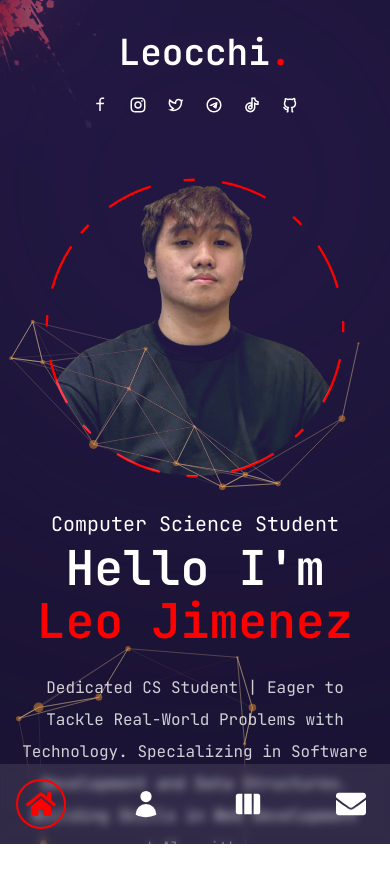
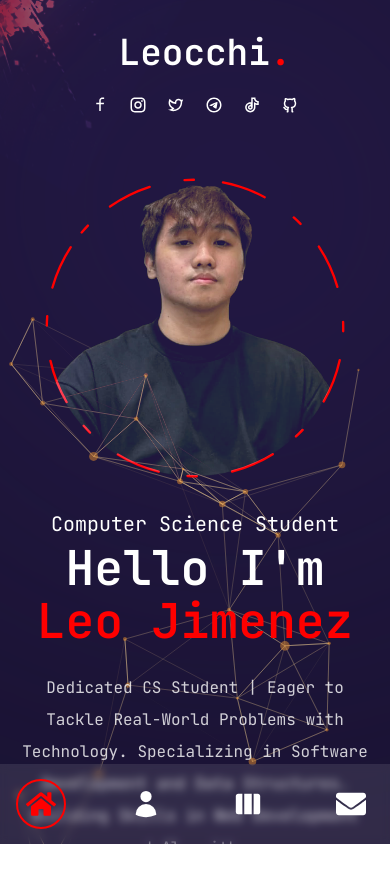
Before and after one commit to Leolouise26/leo26-portfolio, a Next.js app: page / in a window 390 px wide. Shown: the top 882 px of the page. Built offline with nearby package versions, Linux system fonts and the light colour scheme.

Commit message:
mobile view

```diff
--- a/tailwind.config.js
+++ b/tailwind.config.js
@@ -13,7 +13,7 @@ module.exports = {
 		padding: "15px",
 	},
 		screens: {
-			sm: '410px',
+			sm: '390px',
 			md: '768px',
 			lg: '960px',
 			xl: '1200px',
```
